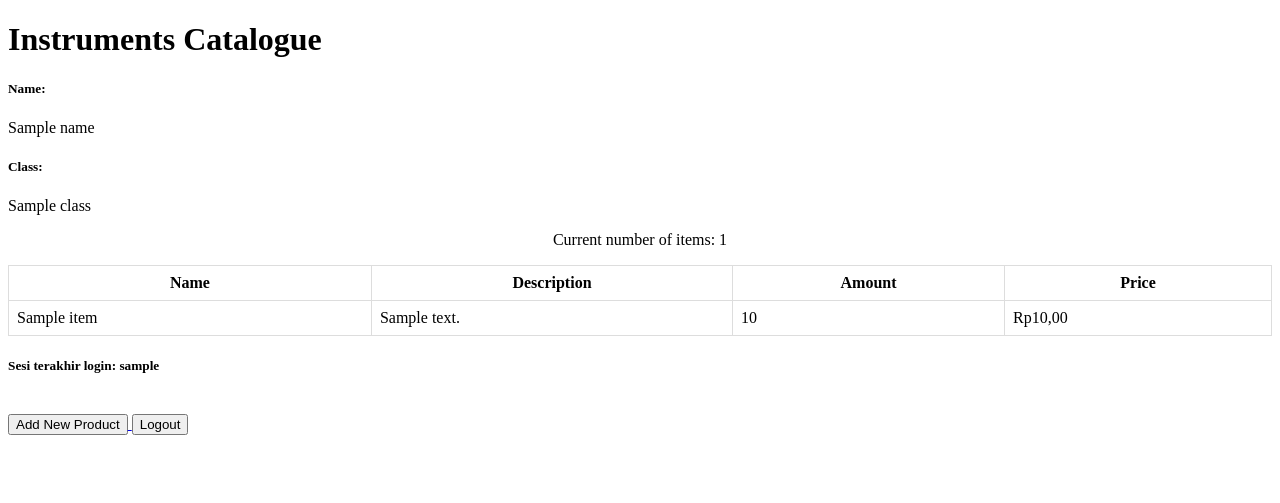
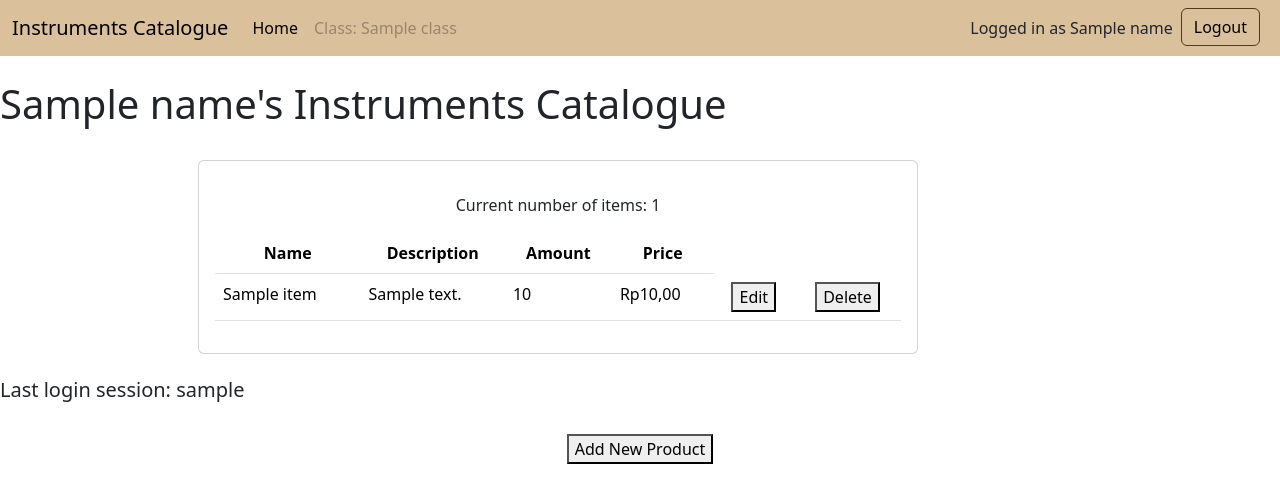
Before and after one commit to raisadiandra/instruments-catalogue, a Django app: template main/templates/main.html in a window 1280 px wide. Shown: the top 503 px of the page. Run offline with Django 4.2, Linux system fonts and the light colour scheme; tables that the repository leaves empty hold one stand-in row (values such as "Sample post"); the template is opened without the code that fills it: values that come from a table or form of the project are taken from there, most other values are stand-ins (such as "Sample title", 1, 10 or a date in 2020).

Commit message:
tugas 4 selesai

```diff
--- a/main/templates/main.html
+++ b/main/templates/main.html
@@ -1,34 +1,59 @@
 {% extends 'base.html' %}
 
 {% block content %}
-<h1>Instruments Catalogue</h1>
+<nav class="navbar navbar-expand-lg" style="background-color: #dbc09c;">
+    <div class="container-fluid">
+        <span class="navbar-brand mb-0 h1">Instruments Catalogue</span>
+        <button class="navbar-toggler" type="button" data-bs-toggle="collapse" data-bs-target="#navbarNav" aria-controls="navbarNav" aria-expanded="false" aria-label="Toggle navigation">
+            <span class="navbar-toggler-icon"></span>
+        </button>
+        <div class="collapse navbar-collapse" id="navbarSupportedContent">
+            <ul class="navbar-nav">
+                <li class="nav-item">
+                    <a class="nav-link active" aria-current="page" href="#">Home</a>
+                </li>
+                <li class="nav-item">
+                    <a class="nav-link disabled" aria-disabled="true">Class: {{ class }}</a>
+                </li>
+            </ul>
+            <ul class="navbar-nav ms-auto">
+                <li class="nav-item">
+                    <a class="nav-link text-dark" aria-disabled="true">Logged in as {{ name }}</a>
+                </li>
+                <li class="nav-item">
+                    <form action="{% url 'main:logout' %}" method="post">
+                        {% csrf_token %}
+                        <button class="btn btn-outline-success me-2" type="submit" style="color: black; border-color: #4e3b22;">Logout</button>
+                    </form>
+                </li>
+            </ul>
+        </div>
+    </div>
+</nav>
 
-<style>
-table {
-    border-collapse: collapse;
-    width: 100%;
-}
+<br />
+<h1>{{ name }}'s Instruments Catalogue</h1>
+<br />
 
-th, td {
-    border: 1px solid #dddddd;
-    padding: 8px;
-}
-</style>
+<div class="page-content page-container" id="page-content">
+    <div class="padding">
+        <div class="row container d-flex justify-content-center">
 
-<h5>Name: </h5>
-<p>{{ name }}<p>
-<h5>Class: </h5>
-<p>{{ class }}<p>
+<div class="col-lg-8 grid-margin stretch-card">
+    <div class="card">
+        <div class="card-body">
+            <p><center>Current number of items: {{ item_count }}</center></p>
+            <div class="table-responsive">
+                <table class="table">
 
-<p><center>Current number of items: {{ item_count }}</center></p>
-
-<table>
+                    <thead>
                         <tr>
-        <th>Name</th>
-        <th>Description</th>
-        <th>Amount</th>
-        <th>Price</th>
+                            <th><center>Name</center></th>
+                            <th><center>Description</center></th>
+                            <th><center>Amount</center></th>
+                            <th><center>Price</center></th>
                         </tr>
+                    </thead>
 
                     {% for item in items %}
                         <tr>
@@ -36,24 +61,44 @@ th, td {
                             <td>{{ item.description }}</td>
                             <td>{{ item.amount }}</td>
                             <td>Rp{{ item.price }},00</td>
+                            <td>
+                                <a href="{% url 'main:edit_item' item.pk %}"><center>
+                                    <button>
+                                        Edit
+                                    </button></center>
+                                </a>
+                            </td>
+                            <td>
+                                <a href="{% url 'main:delete_item' item.pk %}"><center>
+                                    <button>
+                                        Delete
+                                    </button></center>
+                                </a>
+                            </td>
                         </tr>
                     {% endfor %}
                 </table>
+            </div>
+        </div>
+    </div>
+</div>
 
-<h5>Sesi terakhir login: {{ last_login }}</h5>
+        </div>
+    </div>
+</div>
 
 <br />
 
-<a href="{% url 'main:create_item' %}">
+<h5>Last login session: {{ last_login }}</h5>
+
+<br />
+
+<a href="{% url 'main:create_item' %}"><center>
     <button>
         Add New Product
-    </button>
+    </button></center>
 </a>
 
-<a href="{% url 'main:logout' %}">
-    <button>
-        Logout
-    </button>
-</a>
+<br />
 
 {% endblock content %}
--- a/main/urls.py
+++ b/main/urls.py
@@ -1,6 +1,5 @@
 from django.urls import path
-from main.views import show_main, create_item, show_xml, show_json, show_xml_by_id, show_json_by_id, register, login_user, logout_user
-
+from main.views import show_main, create_item, show_xml, show_json, show_xml_by_id, show_json_by_id, register, login_user, logout_user, edit_item, delete_item
 app_name = 'main'
 
 urlpatterns = [
@@ -13,4 +12,6 @@ urlpatterns = [
     path('register/', register, name='register'),
     path('login/', login_user, name='login'),
     path('logout/', logout_user, name='logout'),
+    path('edit-item/<int:id>', edit_item, name='edit_item'),
+    path('delete/<int:id>', delete_item, name='delete_item'),
 ]
--- a/templates/base.html
+++ b/templates/base.html
@@ -9,6 +9,10 @@
         />
         {% block meta %}
         {% endblock meta %}
+        <link href="https://cdn.jsdelivr.net/npm/bootstrap@5.3.2/dist/css/bootstrap.min.css" rel="stylesheet" integrity="sha384-T3c6CoIi6uLrA9TneNEoa7RxnatzjcDSCmG1MXxSR1GAsXEV/Dwwykc2MPK8M2HN" crossorigin="anonymous">
+        <script src="https://code.jquery.com/jquery-3.6.0.min.js" integrity="sha384-KyZXEAg3QhqLMpG8r+J4jsl5c9zdLKaUk5Ae5f5b1bw6AUn5f5v8FZJoMxm6f5cH1" crossorigin="anonymous"></script>
+        <script src="https://cdn.jsdelivr.net/npm/@popperjs/core@2.11.8/dist/umd/popper.min.js" integrity="sha384-I7E8VVD/ismYTF4hNIPjVp/Zjvgyol6VFvRkX/vR+Vc4jQkC+hVqc2pM8ODewa9r" crossorigin="anonymous"></script>
+        <script src="https://cdn.jsdelivr.net/npm/bootstrap@5.3.2/dist/js/bootstrap.min.js" integrity="sha384-BBtl+eGJRgqQAUMxJ7pMwbEyER4l1g+O15P+16Ep7Q9Q+zqX6gSbd85u4mG4QzX+" crossorigin="anonymous"></script>
     </head>
 
     <body>
```
Also changed, not shown: main/templates/edit_item.html (added, +22 -0 lines), main/views.py (+17 -0 lines), README.md. Lines whose indentation alone changed are shown as unchanged.
